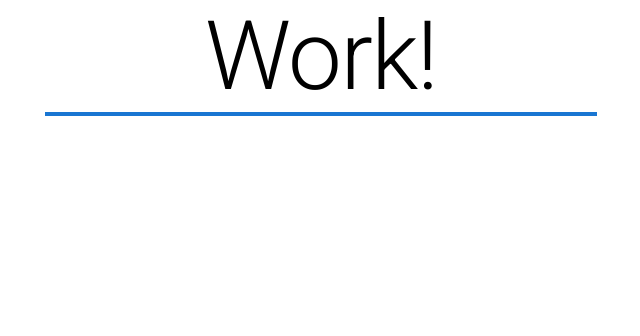
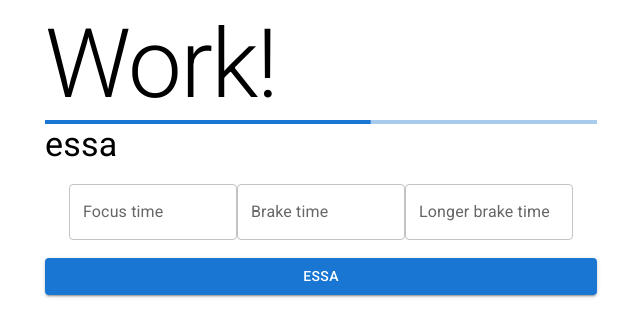
Before and after one commit to pjwegiel/pomodoro, a React (Create React App) app: page / in a window 1280 px wide. Shown: the top 336 px of the page, without its empty margins (319-959 px from the left). Built offline with nearby package versions, Linux system fonts and the light colour scheme.

Commit message:
first template

```diff
--- a/src/App.tsx
+++ b/src/App.tsx
@@ -1,7 +1,6 @@
-import './App.css'
-
 import { Container } from '@mui/material'
 import { ProgressBar } from './Components/ProgressBar/ProgressBar'
+import { Form } from './Components/Form/Form'
 
 // pomodoro app that alerts user about intervals set to enhance productivity
 
@@ -12,13 +11,12 @@ import { ProgressBar } from './Components/ProgressBar/ProgressBar'
 // counter of past intervals
 
 function App() {
-    const brake = true
+    const isWorking = true
     return (
-        <div className="App">
-            <Container maxWidth="sm">
-                <ProgressBar brake={brake} />
-            </Container>
-        </div>
+        <Container maxWidth="sm">
+            <ProgressBar isWorking={isWorking} />
+            <Form />
+        </Container>
     )
 }
 
--- /dev/null
+++ b/src/Components/Form/Form.tsx
@@ -0,0 +1,18 @@
+import { TextField, Container, Button } from '@mui/material'
+
+export function Form(): JSX.Element {
+    return (
+        <>
+            <br />
+            <Container style={{ display: 'flex' }}>
+                <TextField type="number" label="Focus time" />
+                <TextField type="number" label="Brake time" />
+                <TextField type="number" label="Longer brake time" />
+            </Container>
+            <br />
+            <Button variant="contained" fullWidth>
+                Essa
+            </Button>
+        </>
+    )
+}
--- a/src/Components/ProgressBar/ProgressBar.tsx
+++ b/src/Components/ProgressBar/ProgressBar.tsx
@@ -1,29 +1,30 @@
 import { useEffect, useState } from 'react'
 
-import { LinearProgress, Typography } from '@mui/material'
+import { LinearProgress, Typography, Box } from '@mui/material'
 
 type ProgressBarProps = {
-    brake: boolean
+    isWorking: boolean
 }
 
-export const ProgressBar = function ProgressBar({
-    brake,
-}: ProgressBarProps): JSX.Element {
-    const [brakeState, setBrakeState] = useState(false)
-    const progress = 100
+export function ProgressBar({ isWorking }: ProgressBarProps): JSX.Element {
+    const [isWorkingState, setIsWorking] = useState(false)
+    const progress = 59
     useEffect(() => {
-        setBrakeState(brake)
-    }, [brake])
+        setIsWorking(isWorking)
+    }, [isWorking])
     return (
         <>
             <Typography variant="h1">
-                {brakeState ? 'Work!' : 'Brake'}
+                {isWorkingState ? 'Work!' : 'Brake'}
             </Typography>
-            <LinearProgress
-                variant="determinate"
-                value={progress}
-                color={brakeState ? 'primary' : 'inherit'}
-            />
+            <Box>
+                <LinearProgress
+                    variant="determinate"
+                    value={progress}
+                    color={isWorkingState ? 'primary' : 'inherit'}
+                />
+                <Typography variant="h4">essa</Typography>
+            </Box>
         </>
     )
 }
--- a/src/index.tsx
+++ b/src/index.tsx
@@ -1,6 +1,5 @@
 import { StrictMode } from 'react'
 import ReactDOM from 'react-dom'
-import './index.css'
 import App from './App'
 import reportWebVitals from './reportWebVitals'
 
```
